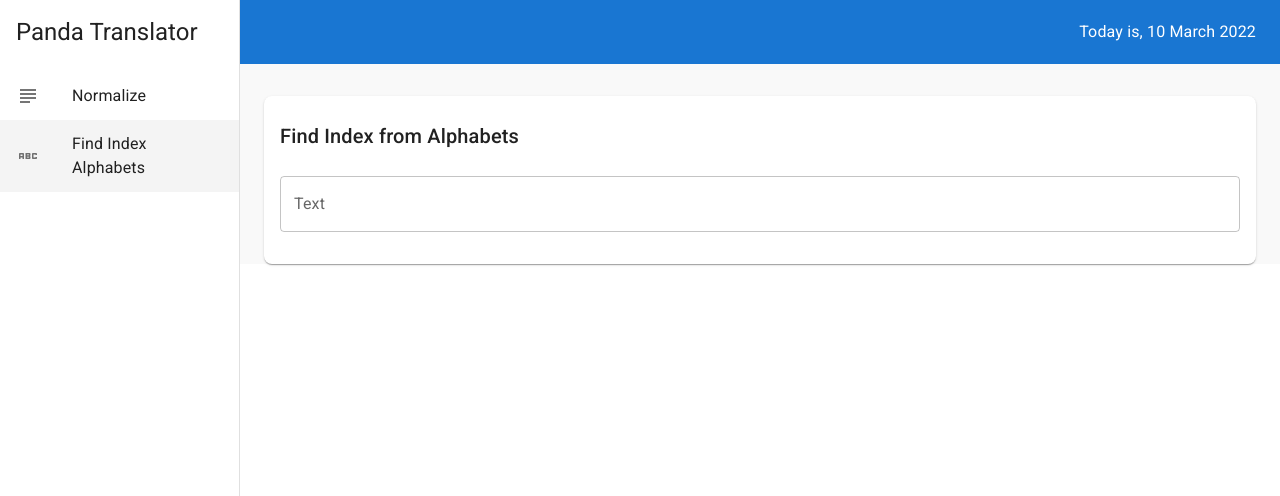
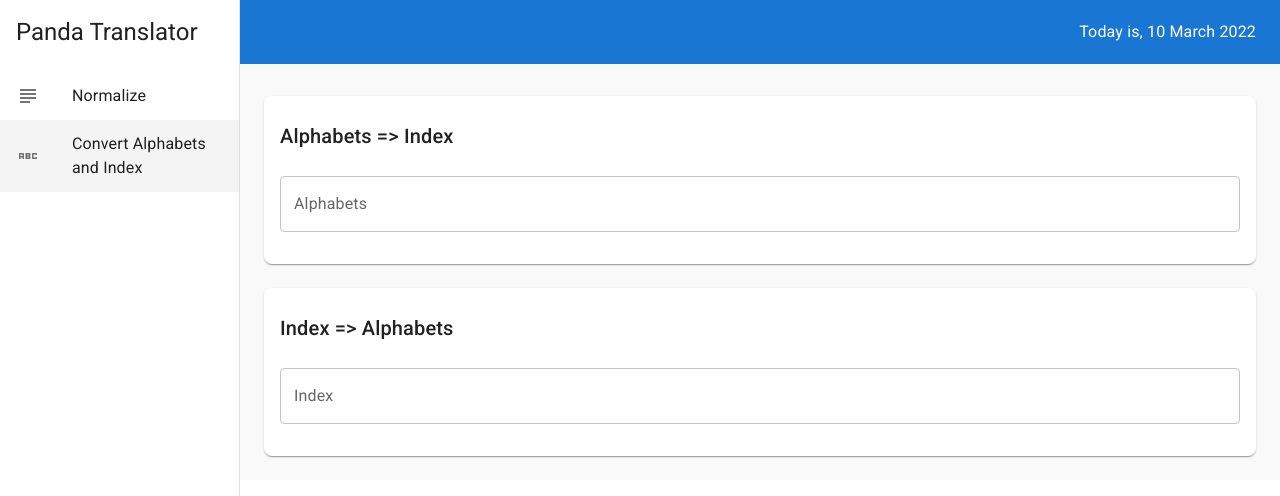
Before and after one commit to GustiCahya/PandaTranslator, a React (Create React App) app: page /find-index in a window 1280 px wide. Shown: the top 496 px of the page. Built offline with nearby package versions, Linux system fonts and the light colour scheme.

Commit message:
Index to alphabets

```diff
--- a/src/layouts/Layout.js
+++ b/src/layouts/Layout.js
@@ -50,7 +50,7 @@ export default function Layout({ children }) {
       path: "/",
     },
     {
-      text: "Find Index Alphabets",
+      text: "Convert Alphabets and Index",
       icon: <AbcIcon />,
       path: "/find-index",
     },
--- a/src/pages/FindIndex.js
+++ b/src/pages/FindIndex.js
@@ -22,6 +22,10 @@ export default function FindIndex() {
   const nums = React.useMemo(() => {
     return arrNums.join(" ");
   }, [arrNums]);
+  const [arrAbc, setArrAbc] = React.useState([]);
+  const abc = React.useMemo(() => {
+    return arrAbc.join("");
+  }, [arrAbc]);
   return (
     <Container>
       <Paper sx={{ p: 2, borderRadius: 2 }}>
@@ -32,12 +36,12 @@ export default function FindIndex() {
           component="h2"
           gutterBottom
         >
-          Find Index from Alphabets
+          Alphabets ={">"} Index
         </Typography>
         <TextField
           sx={styles.field}
           name="words"
-          label="Text"
+          label="Alphabets"
           variant="outlined"
           fullWidth
           multiline
@@ -72,6 +76,52 @@ export default function FindIndex() {
           </Typography>
         </Zoom>
       </Paper>
+      <Paper sx={{ p: 2, my: 3, borderRadius: 2 }}>
+        <Typography
+          sx={{ mt: 1, mb: 3 }}
+          variant="h6"
+          color="wordsSecondary"
+          component="h2"
+          gutterBottom
+        >
+          Index ={">"} Alphabets
+        </Typography>
+        <TextField
+          sx={styles.field}
+          name="words"
+          label="Index"
+          variant="outlined"
+          fullWidth
+          multiline
+          onChange={(e) => {
+            const alpha = Array.from(Array(26)).map((e, i) => i + 65);
+            const alphabets = alpha.map((x) => String.fromCharCode(x));
+            const value = e.target.value;
+            if (/^[\d\s]*$/i.test(value)) {
+              const arrValue = value.split(" ");
+              const arrItems = arrValue.map((item) => {
+                if (item === "") {
+                  return "ㅤ";
+                }
+                const val = alphabets.find((_, idx) =>{
+                  const num = item > 26 ? item % 26 : item;
+                  return new RegExp(`^${(idx+1)}$`, "gi").test(num)
+                }
+                );
+                return val;
+              });
+              setArrAbc(arrItems);
+            }
+          }}
+        />
+        <Zoom in={abc}>
+          <Typography
+            sx={{ fontWeight: "bold", mt: 2, mx: 1, textAlign: "left" }}
+          >
+            {abc}
+          </Typography>
+        </Zoom>
+      </Paper>
     </Container>
   );
 }
```
Also changed, not shown: src/pages/Normalize.js.
